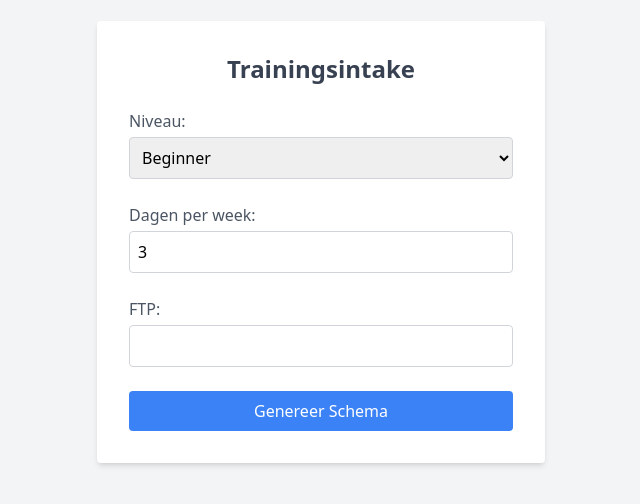
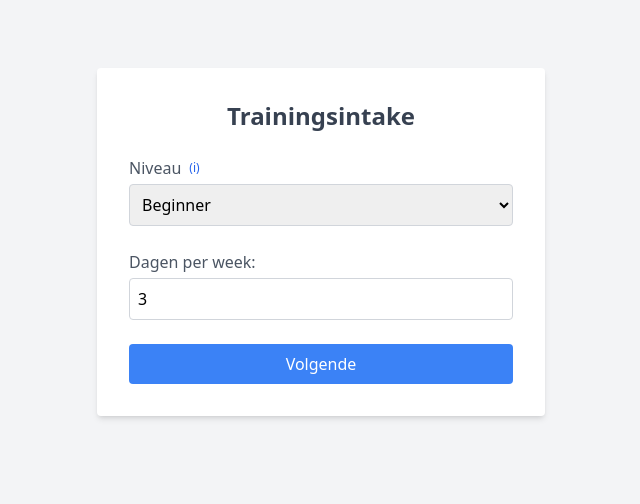
Before and after one commit to piekenverdienen/def-cyclo, a React (Vite) app: page / in a window 1280 px wide. Shown: the part 158-662 px from the top of the page, without its empty margins (319-959 px from the left). Built offline with nearby package versions, Linux system fonts and the light colour scheme; the HTML template or start-up script is replaced by a standard one.

Commit message:
Add subtle gradient and level info

```diff
--- a/index.css
+++ b/index.css
@@ -1,3 +1,7 @@
 @tailwind base;
 @tailwind components;
 @tailwind utilities;
+
+body {
+  @apply min-h-screen bg-gradient-to-b from-white via-blue-50 to-white;
+}
--- a/src/SchemaView.jsx
+++ b/src/SchemaView.jsx
@@ -98,7 +98,7 @@ export default function SchemaView({ intake, onUpdateFtp }) {
       <div className="max-w-3xl mx-auto bg-white shadow rounded-lg p-6 space-y-6">
         <h1 className="text-3xl font-bold text-gray-800">Trainingsschema</h1>
         <p className="text-gray-600">
-          Niveau: <strong>{intake.level}</strong> · Dagen/week: <strong>{intake.days}</strong> · FTP: <strong>{intake.ftp} watt</strong>
+          Niveau: <strong>{intake.level}</strong> · Dagen/week: <strong>{intake.days}</strong> · Gewicht: <strong>{intake.weight} kg</strong> · FTP: <strong>{intake.ftp} watt</strong>
         </p>
 
         <div className="grid gap-4">
--- a/src/TrainingIntake.jsx
+++ b/src/TrainingIntake.jsx
@@ -1,26 +1,68 @@
 import React, { useState } from 'react';
 
 export default function TrainingIntake({ onComplete }) {
+  const [step, setStep] = useState(1);
   const [level, setLevel] = useState('beginner');
   const [days, setDays] = useState(3);
   const [ftp, setFtp] = useState('');
+  const [weight, setWeight] = useState('');
+  const [error, setError] = useState('');
+  const [showInfo, setShowInfo] = useState(false);
+
+  const handleNext = (e) => {
+    e.preventDefault();
+    setStep(2);
+  };
 
   const handleSubmit = (e) => {
     e.preventDefault();
     const parsedFtp = parseInt(ftp);
-    onComplete({ level, days, ftp: isNaN(parsedFtp) ? 200 : parsedFtp });
+    const parsedWeight = parseFloat(weight);
+
+    if (
+      !isNaN(parsedFtp) &&
+      parsedWeight > 0 &&
+      parsedFtp / parsedWeight > 5
+    ) {
+      setError('FTP per kg lijkt erg hoog');
+      return;
+    }
+
+    setError('');
+    onComplete({
+      level,
+      days,
+      ftp: isNaN(parsedFtp) ? 200 : parsedFtp,
+      weight: isNaN(parsedWeight) ? 0 : parsedWeight,
+    });
   };
 
   return (
     <div className="min-h-screen flex items-center justify-center bg-gray-100">
       <form
-        onSubmit={handleSubmit}
+        onSubmit={step === 1 ? handleNext : handleSubmit}
         className="bg-white p-8 rounded shadow-md w-full max-w-md space-y-6"
       >
         <h2 className="text-2xl font-bold text-center text-gray-700">Trainingsintake</h2>
 
+        {step === 1 && (
+          <>
             <div>
-          <label className="block text-gray-600 mb-1">Niveau:</label>
+              <label className="block text-gray-600 mb-1 flex items-center">
+                Niveau
+                <button
+                  type="button"
+                  className="ml-2 text-xs text-blue-600"
+                  onClick={() => setShowInfo((v) => !v)}
+                >
+                  (i)
+                </button>
+              </label>
+              {showInfo && (
+                <p className="text-xs text-gray-500 mb-1">
+                  Beginner: minder dan 1 jaar ervaring. Gevorderd: 1–3 jaar. Expert: meer dan 3 jaar.
+                </p>
+              )}
               <select
                 value={level}
                 onChange={(e) => setLevel(e.target.value)}
@@ -43,7 +85,11 @@ export default function TrainingIntake({ onComplete }) {
                 max="7"
               />
             </div>
+          </>
+        )}
 
+        {step === 2 && (
+          <>
             <div>
               <label className="block text-gray-600 mb-1">FTP:</label>
               <input
@@ -54,11 +100,28 @@ export default function TrainingIntake({ onComplete }) {
               />
             </div>
 
+            <div>
+              <label className="block text-gray-600 mb-1">Gewicht (kg):</label>
+              <input
+                type="number"
+                value={weight}
+                onChange={(e) => setWeight(e.target.value)}
+                className="w-full border border-gray-300 p-2 rounded"
+                min="1"
+              />
+            </div>
+
+            {error && (
+              <p className="text-red-600 text-sm">{error}</p>
+            )}
+          </>
+        )}
+
         <button
           type="submit"
           className="w-full bg-blue-500 text-white py-2 px-4 rounded hover:bg-blue-600"
         >
-          Genereer Schema
+          {step === 1 ? 'Volgende' : 'Genereer Schema'}
         </button>
       </form>
     </div>
--- a/src/index.css
+++ b/src/index.css
@@ -1,3 +1,7 @@
 @tailwind base;
 @tailwind components;
 @tailwind utilities;
+
+body {
+  @apply min-h-screen bg-gradient-to-b from-white via-blue-50 to-white;
+}
```
Lines whose indentation alone changed are shown as unchanged.
